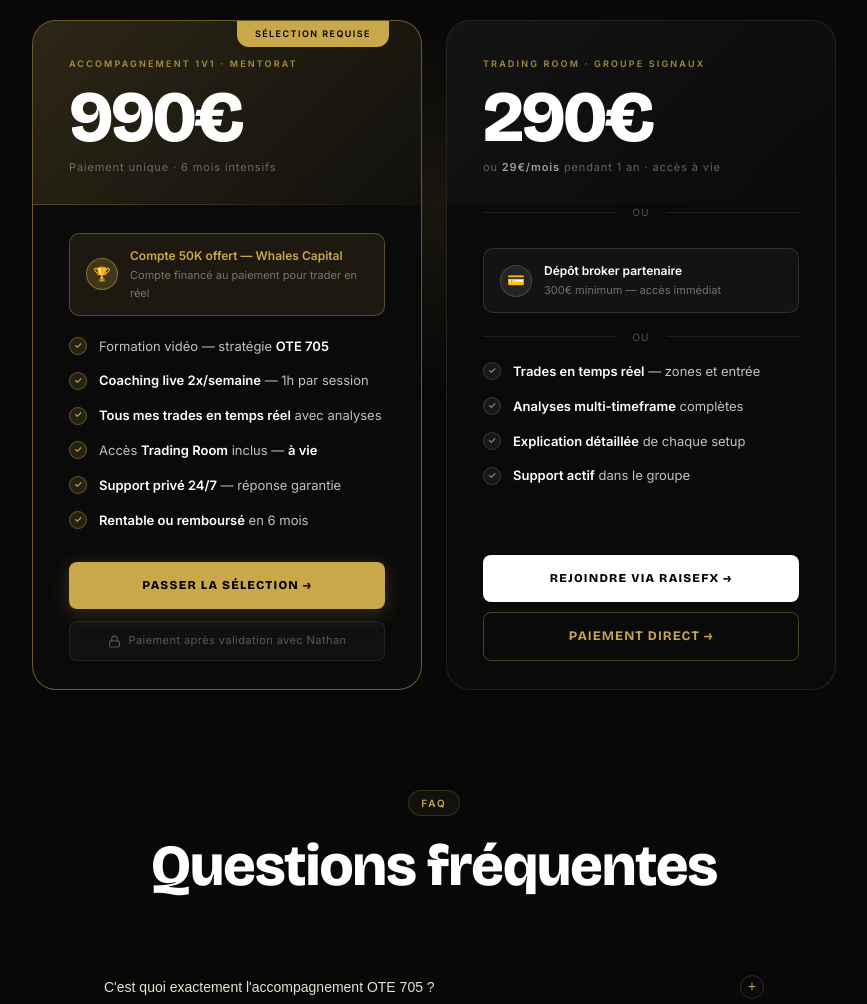
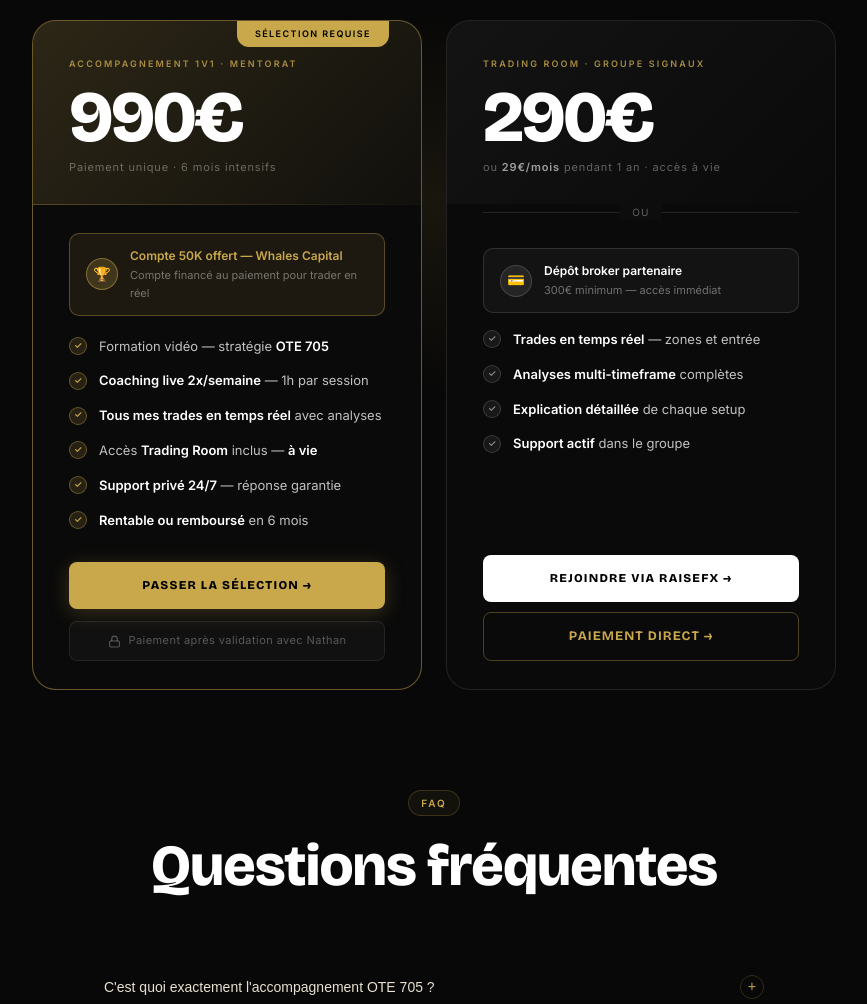
Before and after one commit to Vikass76/EspritTrading, a plain HTML site: page index.html in a window 1280 px wide. Shown: the part 10491-11495 px from the top of the page, without its empty margins (206-1073 px from the left). Drawn offline with nearby package versions, Linux system fonts and the light colour scheme.

Commit message:
fix ou ligne

```diff
--- a/index.html
+++ b/index.html
@@ -935,10 +935,9 @@
           <div style="font-family:'Bricolage Grotesque',sans-serif;font-size:72px;font-weight:800;color:#fff;line-height:0.85;letter-spacing:-0.04em;margin-bottom:10px">290€</div>
           <div style="font-size:11px;color:rgba(255,255,255,0.35);letter-spacing:0.08em">ou <strong style="color:rgba(255,255,255,0.6)">29€/mois</strong> pendant 1 an · accès à vie</div>
         </div>
-        <div style="display:flex;align-items:center;gap:8px;padding:0 36px"><div style="flex:1;height:1px;background:rgba(255,255,255,0.08)"></div><span style="font-size:10px;color:rgba(255,255,255,0.3);letter-spacing:0.1em;text-transform:uppercase;padding:0 8px">ou</span><div style="flex:1;height:1px;background:rgba(255,255,255,0.08)"></div></div>
+        <div style="display:flex;align-items:center;gap:0;padding:0 36px;position:relative"><div style="flex:1;height:1px;background:rgba(255,255,255,0.1)"></div><span style="font-size:10px;color:rgba(255,255,255,0.35);letter-spacing:0.12em;text-transform:uppercase;padding:0 12px;background:var(--bg2);position:relative;z-index:1">ou</span><div style="flex:1;height:1px;background:rgba(255,255,255,0.1)"></div></div>
         <div style="padding:28px 36px;flex:1;display:flex;flex-direction:column">
           <div style="display:flex;align-items:center;gap:12px;padding:12px 16px;background:rgba(255,255,255,0.04);border:1px solid rgba(255,255,255,0.12);border-radius:10px;margin-bottom:16px"><div style="width:32px;height:32px;border-radius:50%;background:rgba(255,255,255,0.08);border:1px solid rgba(255,255,255,0.15);display:flex;align-items:center;justify-content:center;flex-shrink:0;font-size:14px">💳</div><div><div style="font-size:12px;font-weight:700;color:#fff">Dépôt broker partenaire</div><div style="font-size:11px;color:rgba(255,255,255,0.4);margin-top:2px">300€ minimum — accès immédiat</div></div></div>
-          <div style="display:flex;align-items:center;gap:8px;margin-bottom:16px"><div style="flex:1;height:1px;background:rgba(255,255,255,0.08)"></div><span style="font-size:10px;color:rgba(255,255,255,0.3);letter-spacing:0.1em;text-transform:uppercase;padding:0 8px">ou</span><div style="flex:1;height:1px;background:rgba(255,255,255,0.08)"></div></div>
           <div style="display:flex;flex-direction:column;gap:14px;flex:1;margin-bottom:32px">
             <div style="display:flex;align-items:center;gap:12px"><span style="width:18px;height:18px;border-radius:50%;background:rgba(255,255,255,0.06);border:1px solid rgba(255,255,255,0.15);display:flex;align-items:center;justify-content:center;font-size:9px;color:rgba(255,255,255,0.5);flex-shrink:0;font-weight:700">✓</span><span style="font-size:13px;color:rgba(255,255,255,0.75)"><strong style="color:#fff">Trades en temps réel</strong> — zones et entrée</span></div>
             <div style="display:flex;align-items:center;gap:12px"><span style="width:18px;height:18px;border-radius:50%;background:rgba(255,255,255,0.06);border:1px solid rgba(255,255,255,0.15);display:flex;align-items:center;justify-content:center;font-size:9px;color:rgba(255,255,255,0.5);flex-shrink:0;font-weight:700">✓</span><span style="font-size:13px;color:rgba(255,255,255,0.75)"><strong style="color:#fff">Analyses multi-timeframe</strong> complètes</span></div>
```
